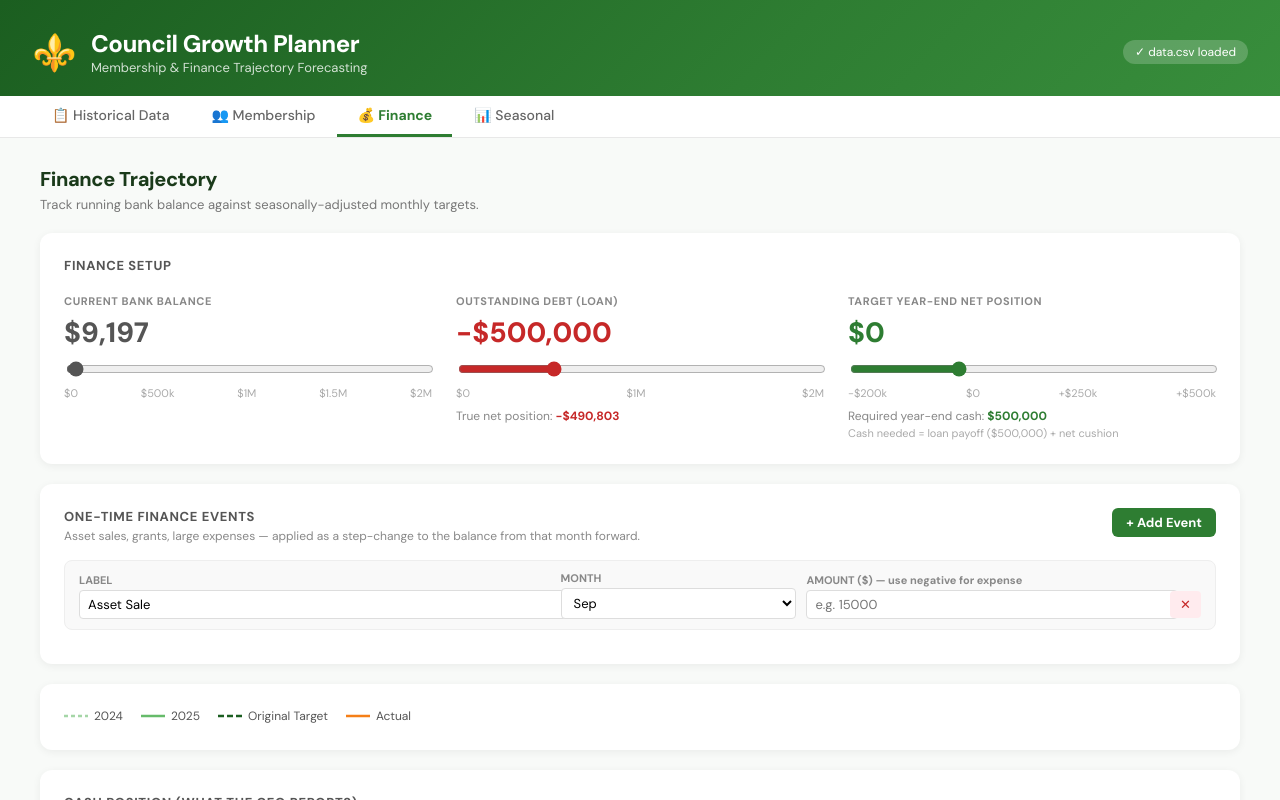
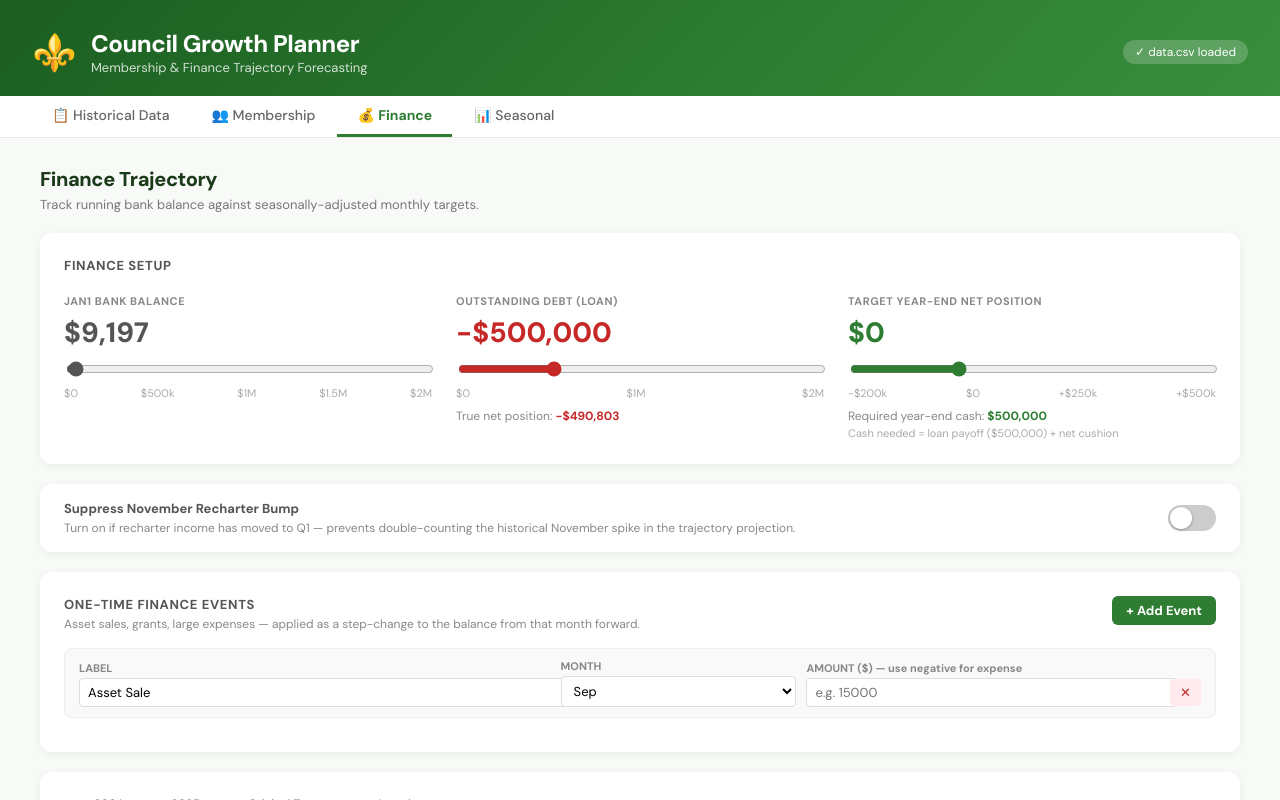
Before and after one commit to nickmarko/scouts-planner, a React (Vite) app: page / in a window 1280 px wide. Both pictures are taken after a click on the button "💰 Finance". Shown: the top 800 px of the page. Built offline with nearby package versions, Linux system fonts and the light colour scheme.

Commit message:
Update App.jsx

```diff
--- a/src/App.jsx
+++ b/src/App.jsx
@@ -226,6 +226,7 @@ export default function App() {
     { id: 1, month: "Sep", amount: "", label: "Asset Sale" }
   ]);
   const [outstandingDebt, setOutstandingDebt] = useState(500000);
+  const [suppressNovBump, setSuppressNovBump] = useState(false);
   const [actuals, setActuals] = useState({
     membership: Array(12).fill(""),
     finance: Array(12).fill("")
@@ -342,10 +343,8 @@ export default function App() {
   }, [actuals.finance, financeGoalBalance, historicalDeviations, activeEvents]);
 
   // Trajectory: from last actual, project where we will naturally end up.
-  // Strategy: use the historical seasonal MOVEMENT (month-to-month changes) from the
-  // last actual month forward, applied from our current position.
-  // This answers "if future months move like they historically have, where do we end up?"
-  // It does NOT assume the current outperformance vs history is permanent.
+  // Uses historical month-to-month changes. When suppressNovBump is on, the November
+  // recharter bump is zeroed out because that income has moved to earlier in the year.
   const trajFinance = useMemo(() => {
     const last = lastActualIdx(actuals.finance);
     if (last === -1) return Array(12).fill(null);
@@ -355,10 +354,10 @@ export default function App() {
     }
     if (last === 11) return result;
     const lastVal = Number(actuals.finance[last]);
-    // Use month-to-month changes from historical average as the natural movement pattern
     let running = lastVal;
     for (let i = last + 1; i < 12; i++) {
-      const historicalMonthlyChange = avgCashShape[i] - avgCashShape[i - 1];
+      let historicalMonthlyChange = avgCashShape[i] - avgCashShape[i - 1];
+      if (suppressNovBump && i === 10) historicalMonthlyChange = 0;
       running += historicalMonthlyChange;
       result[i] = Math.round(running);
     }
@@ -368,7 +367,7 @@ export default function App() {
       for (let i = mi; i < 12; i++) if (result[i] !== null) result[i] = Math.round(result[i] + Number(evt.amount||0));
     });
     return result;
-  }, [actuals.finance, avgCashShape, activeEvents]);
+  }, [actuals.finance, avgCashShape, activeEvents, suppressNovBump]);
 
   const lastMemberIdx  = lastActualIdx(actuals.membership);
   const lastFinanceIdx = lastActualIdx(actuals.finance);
@@ -672,7 +671,7 @@ export default function App() {
               <div style={{ fontSize:13, fontWeight:700, color:"#555", textTransform:"uppercase", letterSpacing:"0.05em", marginBottom:20 }}>Finance Setup</div>
               <div style={{ display:"grid", gridTemplateColumns:"1fr 1fr 1fr", gap:24 }}>
                 <div>
-                  <div style={{ fontSize:11, color:"#888", fontWeight:700, textTransform:"uppercase", letterSpacing:"0.05em", marginBottom:6 }}>Current Bank Balance</div>
+                  <div style={{ fontSize:11, color:"#888", fontWeight:700, textTransform:"uppercase", letterSpacing:"0.05em", marginBottom:6 }}>Jan1 Bank Balance</div>
                   <div style={{ fontSize:28, fontWeight:800, color:"#555", marginBottom:8 }}>${financeStartBalance.toLocaleString()}</div>
                   <input type="range" min={0} max={2000000} step={5000} value={financeStartBalance}
                     onChange={e=>setFinanceStartBalance(Number(e.target.value))}
@@ -713,6 +712,33 @@ export default function App() {
                   <div style={{ fontSize:11, color:"#aaa", marginTop:2 }}>
                     Cash needed = loan payoff (${outstandingDebt.toLocaleString()}) + net cushion
                   </div>
+                </div>
+              </div>
+            </div>
+
+            {/* Suppress Nov Bump Toggle */}
+            <div style={{ ...card, padding:"16px 24px" }}>
+              <div style={{ display:"flex", alignItems:"center", justifyContent:"space-between" }}>
+                <div>
+                  <div style={{ fontSize:13, fontWeight:700, color:"#555" }}>Suppress November Recharter Bump</div>
+                  <div style={{ fontSize:12, color:"#888", marginTop:3 }}>
+                    Turn on if recharter income has moved to Q1 — prevents double-counting the historical November spike in the trajectory projection.
+                    {suppressNovBump && <span style={{ marginLeft:8, color:"#E65100", fontWeight:600 }}>Active — Nov projected flat (~$107k lower year-end)</span>}
+                  </div>
+                </div>
+                <div
+                  onClick={()=>setSuppressNovBump(p=>!p)}
+                  style={{
+                    width:48, height:26, borderRadius:13, cursor:"pointer", flexShrink:0, marginLeft:24,
+                    background: suppressNovBump ? "#2E7D32" : "#ccc",
+                    position:"relative", transition:"background 0.2s"
+                  }}>
+                  <div style={{
+                    width:22, height:22, borderRadius:11, background:"#fff",
+                    position:"absolute", top:2, transition:"left 0.2s",
+                    left: suppressNovBump ? 24 : 2,
+                    boxShadow:"0 1px 3px rgba(0,0,0,0.3)"
+                  }} />
                 </div>
               </div>
             </div>
```
